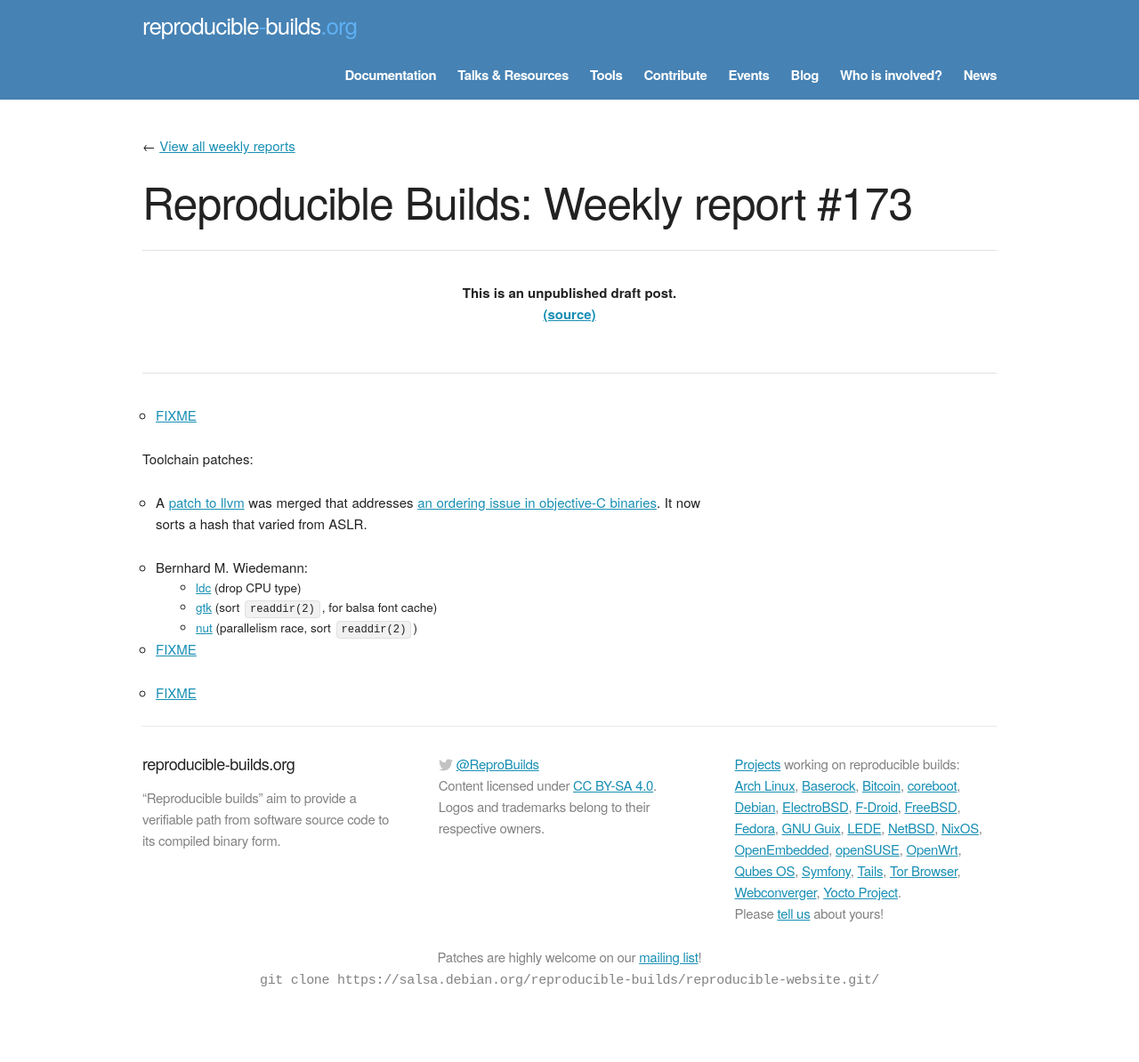
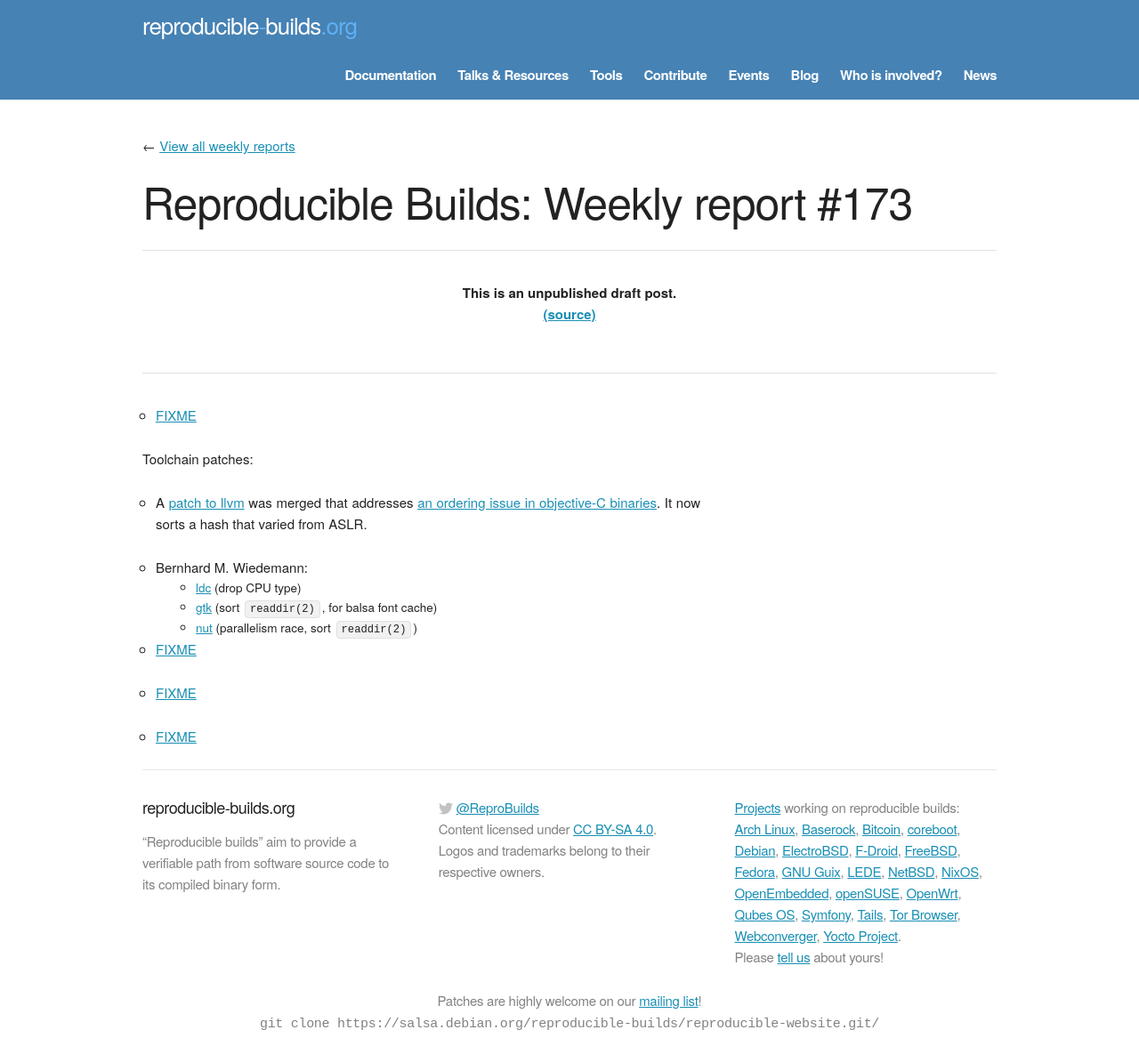
Before and after one commit to prototypefund/reproducible-website, a Jekyll site: the page built from _blog/posts/173.md, in a window 1280 px wide. Shown: the whole page at 89% size. Built offline with Jekyll 4.4.1, drawn with Linux system fonts in a browser that asks for light colours; some web fonts are replaced; before the commit the page ends 1145 px from its top, so only the background shows below that.

Commit message:
173 += https://github.com/jekyll/jekyll/pull/7187

```diff
--- a/_blog/posts/173.md
+++ b/_blog/posts/173.md
@@ -17,3 +17,5 @@ Toolchain patches:
 * [FIXME](https://twitter.com/df7cb/status/1029281752756506624)
 
 * [FIXME](https://bugzilla.gnome.org/show_bug.cgi?id=784738#c3)
+
+* [FIXME](https://github.com/jekyll/jekyll/pull/7187)
```
